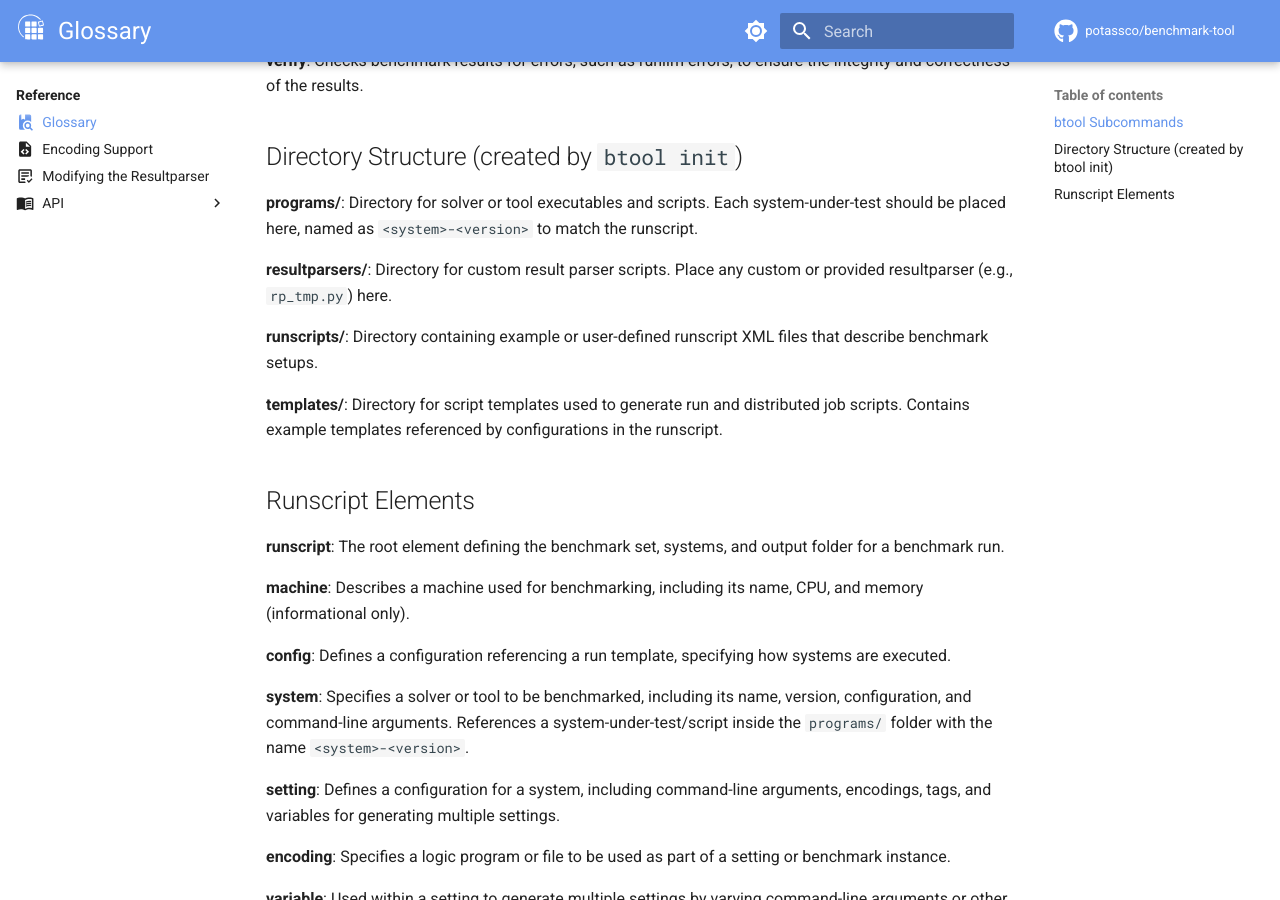
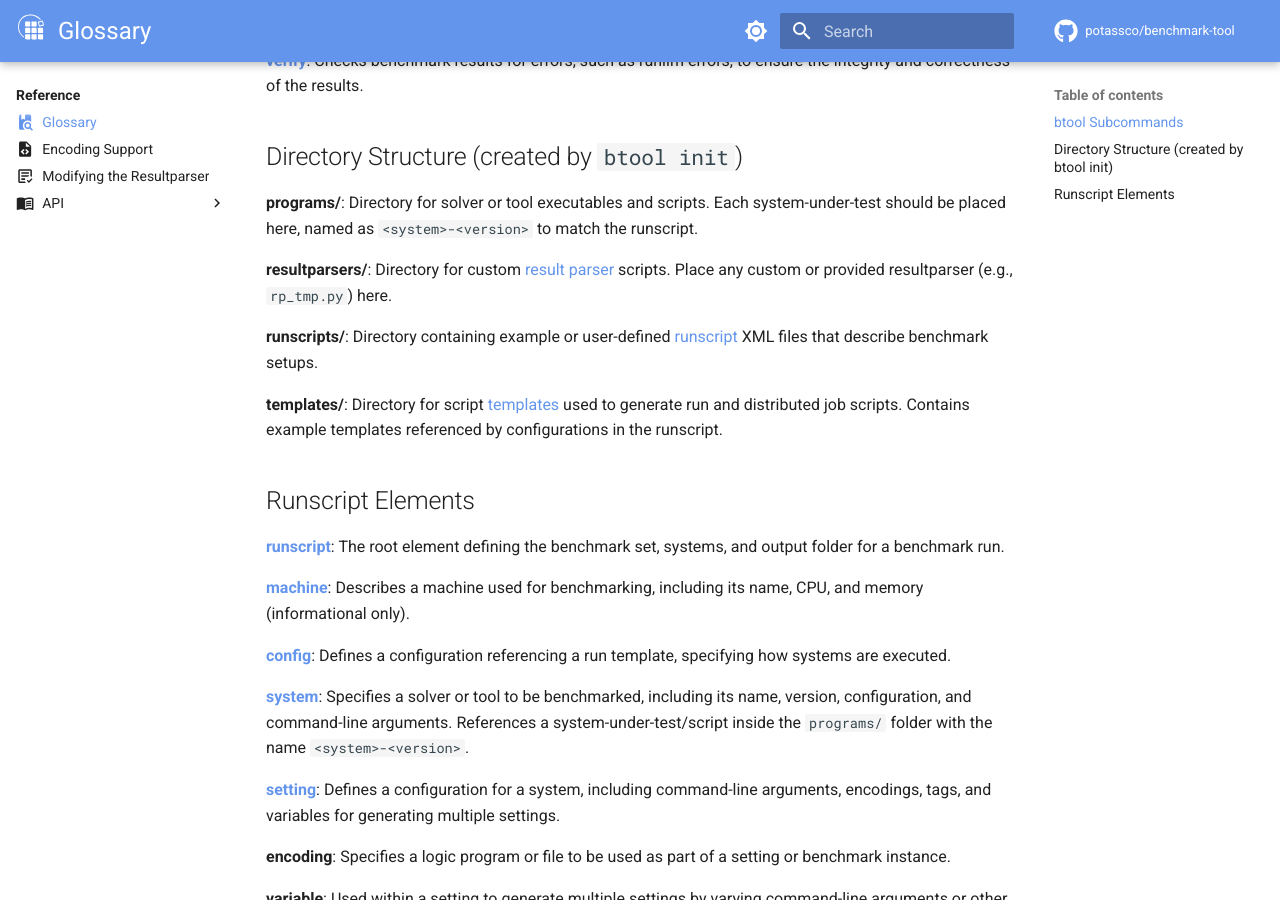
Before and after one commit to potassco/benchmark-tool, an MkDocs documentation site: the page built from docs/reference/glossary.md, in a window 1280 px wide and 900 px high, scrolled down 1099 px. Built offline with MkDocs 1.6.1 and Material for MkDocs 9.7.7, drawn with Linux system fonts in a browser that asks for light colours; comment, search, counter and statistics services are not loaded; part of the change alters nothing that is shown.

Commit message:
Update documentation

```diff
--- a/docs/reference/glossary.md
+++ b/docs/reference/glossary.md
@@ -32,23 +32,23 @@ structure under `<output>/<project>/<machine>/`.
 
 ## btool Subcommands
 
-**init**: Initializes the required directory structure and files for the benchmark tool,
+[**init**][init]: Initializes the required directory structure and files for the benchmark tool,
 creating folders such as `programs/`, `resultparsers/`, `runscripts/`, and `templates/`.
 
-**gen**: Generates the benchmark scripts and output folder structure from a given runscript
+[**gen**][gen]: Generates the benchmark scripts and output folder structure from a given runscript
 XML file.
 
-**run-dist**: Schedules or dispatches distributed jobs (e.g., on a cluster) using the generated
-scripts. Used for running distributed benchmarks.
+[**run-dist**][run-dist]: Schedules or dispatches distributed jobs (e.g., on a cluster) using the
+generated scripts. Used for running distributed benchmarks.
 
-**eval**: Evaluates the results of completed benchmarks, collecting and summarizing measures
-into a results XML file.
+[**eval**][eval]: Evaluates the results of completed benchmarks, collecting and summarizing
+measures into a results XML file.
 
-**conv**: Converts results from XML format to other formats, such as Excel (.xlsx) or Jupyter
-notebooks (.ipynb), for further analysis or reporting.
+[**conv**][conv]: Converts results from XML format to other formats, such as Excel (.xlsx) or
+Jupyter notebooks (.ipynb), for further analysis or reporting.
 
-**verify**: Checks benchmark results for errors, such as runlim errors, to ensure the integrity
-and correctness of the results.
+[**verify**][verify]: Checks benchmark results for errors, such as runlim errors, to ensure the
+integrity and correctness of the results.
 
 
 ## Directory Structure (created by `btool init`)
@@ -56,33 +56,33 @@ and correctness of the results.
 **programs/**: Directory for solver or tool executables and scripts. Each system-under-test
 should be placed here, named as `<system>-<version>` to match the runscript.
 
-**resultparsers/**: Directory for custom result parser scripts. Place any custom or provided
-resultparser (e.g., `rp_tmp.py`) here.
+**resultparsers/**: Directory for custom [result parser][resultparser] scripts. Place any custom
+or provided resultparser (e.g., `rp_tmp.py`) here.
 
-**runscripts/**: Directory containing example or user-defined runscript XML files that describe
-benchmark setups.
+**runscripts/**: Directory containing example or user-defined [runscript][runscripts] XML files
+that describe benchmark setups.
 
-**templates/**: Directory for script templates used to generate run and distributed job scripts.
-Contains example templates referenced by configurations in the runscript.
+**templates/**: Directory for script [templates][templates] used to generate run and distributed
+job scripts. Contains example templates referenced by configurations in the runscript.
 
 
 ## Runscript Elements
 
-**runscript**: The root element defining the benchmark set, systems, and output folder for
-a benchmark run.
+[**runscript**][runscript]: The root element defining the benchmark set, systems, and output
+folder for a benchmark run.
 
-**machine**: Describes a machine used for benchmarking, including its name, CPU, and memory
-(informational only).
+[**machine**][machine]: Describes a machine used for benchmarking, including its name, CPU,
+and memory (informational only).
 
-**config**: Defines a configuration referencing a run template, specifying how systems are
-executed.
+[**config**][config]: Defines a configuration referencing a run template, specifying how
+systems are executed.
 
-**system**: Specifies a solver or tool to be benchmarked, including its name, version,
+[**system**][system]: Specifies a solver or tool to be benchmarked, including its name, version,
 configuration, and command-line arguments. References a system-under-test/script inside
 the `programs/` folder with the name `<system>-<version>`.
 
-**setting**: Defines a configuration for a system, including command-line arguments, encodings,
-tags, and variables for generating multiple settings.
+[**setting**][setting]: Defines a configuration for a system, including command-line arguments,
+encodings, tags, and variables for generating multiple settings.
 
 **encoding**: Specifies a logic program or file to be used as part of a setting or benchmark
 instance.
@@ -90,40 +90,67 @@ instance.
 **variable**: Used within a setting to generate multiple settings by varying command-line
 arguments or other parameters.
 
-**job**: Template for how runs are executed, including sequential (`seqjob`) and distributed
-(`distjob`) jobs, with attributes for timeout, runs, memory, and parallelism.
+[**job**][job]: Template for how runs are executed, including sequential (`seqjob`) and
+distributed (`distjob`) jobs, with attributes for timeout, runs, memory, and parallelism.
 
-**seqjob**: A sequential job specifying timeout, number of runs, memory limit, and parallelism
-for each run.
+[**seqjob**][seq-job]: A sequential job specifying timeout, number of runs, memory limit, and
+parallelism for each run.
 
-**distjob**: A distributed job for cluster execution, with attributes for timeout, runs, memory, walltime, script mode, and partition.
+[**distjob**][dist-job]: A distributed job for cluster execution, with attributes for timeout,
+runs, memory, walltime, script mode, and partition.
 
-**benchmark**: Defines a set of benchmark instances, organized into classes, to be run by
-systems.
+[**benchmark**][benchmark]: Defines a set of benchmark instances, organized into classes, to
+be run by systems.
 
-**folder**: Specifies a directory containing benchmark instances, with options for encoding
-tags, grouping, and command-line arguments.
+[**folder**][folder]: Specifies a directory containing benchmark instances, with options for
+encoding tags, grouping, and command-line arguments.
 
 **ignore**: Excludes folders or files from a benchmark by prefix.
 
-**files**: Manually adds specific files as benchmark instances, with options for encoding tags
-and grouping.
+[**files**][files]: Manually adds specific files as benchmark instances, with options for
+encoding tags and grouping.
 
 **add**: Used within `files` to add a specific file as a benchmark instance, with optional
 grouping and command-line arguments.
 
-**spec**: Loads benchmark specifications from `spec.xml` files, with options for instance tags
-and recursive search.
+[**spec**][spec]: Loads benchmark specifications from `spec.xml` files, with options for
+instance tags and recursive search.
 
 **class**: Used in `spec.xml` to group instances, with a name and optional encoding tag.
 
 **instance**: Specifies a single benchmark instance file, with optional tags, grouping, and
 command-line arguments.
 
-**project**: Combines all elements to define a complete benchmark setup, including the job,
-machines, and benchmarks to run.
+[**project**][project]: Combines all elements to define a complete benchmark setup, including
+the job, machines, and benchmarks to run.
 
-**runtag**: Specifies a machine and benchmark set to run, with optional setting tags for selection.
+[**runtag**][runtag]: Specifies a machine and benchmark set to run, with optional setting tags
+for selection.
 
-**runspec**: Explicitly specifies a single machine, benchmark, system, version, and setting to
-use for a run.
+[**runspec**][runspec]: Explicitly specifies a single machine, benchmark, system, version, and
+setting to use for a run.
+
+[init]: ../getting_started/init/index.md
+[gen]: ../getting_started/gen/index.md
+[run-dist]: ../getting_started/run_dist/index.md
+[eval]: ../getting_started/eval/index.md
+[conv]: ../getting_started/conv/index.md
+[verify]: ../getting_started/verify/index.md
+[resultparser]: ./resultparser.md
+[runscripts]: ../getting_started/gen/runscript.md
+[templates]: ../getting_started/gen/templates.md
+[runscript]: ../getting_started/gen/runscript.md#runscript-elements
+[machine]: ../getting_started/gen/runscript.md#machine-elements
+[config]: ../getting_started/gen/runscript.md#configuration
+[system]: ../getting_started/gen/runscript.md#system
+[setting]: ../getting_started/gen/runscript.md#setting
+[job]: ../getting_started/gen/runscript.md#job
+[seq-job]: ../getting_started/gen/runscript.md#sequential-jobs
+[dist-job]: ../getting_started/gen/runscript.md#distributed-jobs
+[benchmark]: ../getting_started/gen/runscript.md#benchmark-sets
+[folder]: ../getting_started/gen/runscript.md#folder-elements
+[files]: ../getting_started/gen/runscript.md#file-elements
+[spec]: ../getting_started/gen/runscript.md#spec-elements
+[project]: ../getting_started/gen/runscript.md#projects
+[runtag]: ../getting_started/gen/runscript.md#runtag-elements
+[runspec]: ../getting_started/gen/runscript.md#runspec-elements
```
Also changed, not shown: docs/getting_started/workflow/index.md (+2 -2 lines).
